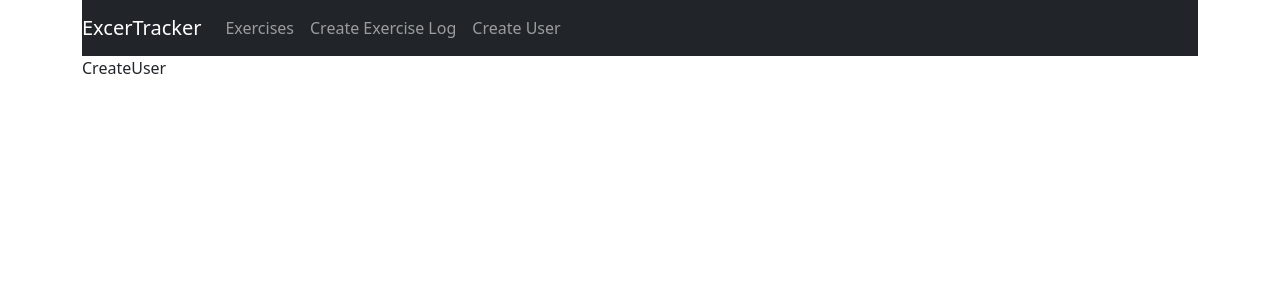
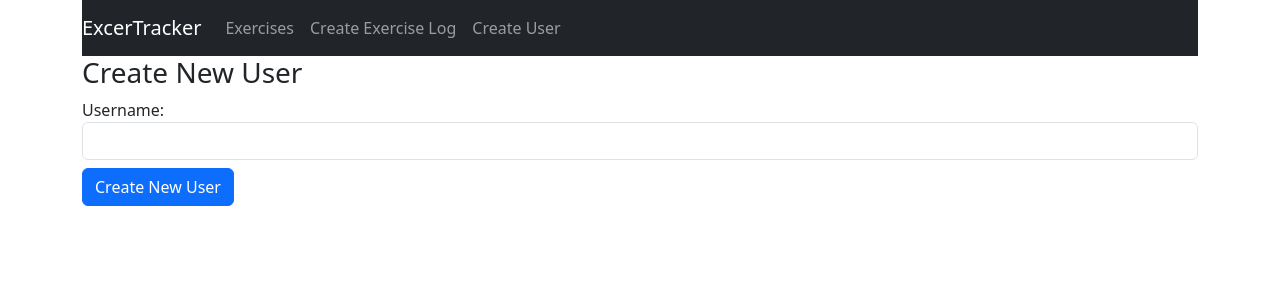
Before and after one commit to ryzac04/exercise-tracker, a React (Vite) app in the folder client/: page /user in a window 1280 px wide. Shown: the top 300 px of the page. Built offline with nearby package versions, Linux system fonts and the light colour scheme.

Commit message:
Finished CreateUser component and removed console.logs from CreateExercise component.

```diff
--- a/client/src/components/CreateExercise.jsx
+++ b/client/src/components/CreateExercise.jsx
@@ -17,7 +17,6 @@ const CreateExercise = () => {
     axios
       .get("http://localhost:5000/users")
       .then((response) => {
-        console.log("API Response:", response.data.data);
         if (response.data.data.length > 0) {
           setUsers(response.data.data.map(user => user.username));
           setUsername(response.data.data[0].username);
@@ -58,8 +57,6 @@ const CreateExercise = () => {
           >
             {
               users.map((user) => (
-                // console.log("user", user.username)
-
                   <option
                     key={user}
                     value={user}
@@ -92,7 +89,8 @@ const CreateExercise = () => {
         </div>
         <div className='form-group'>
           <label>Date:</label>
-          <DatePicker selected={date} onChange={(date) => setDate(date)} />
+          <br />
+          <DatePicker className='form-control mt-2 mb-2' selected={date} onChange={(date) => setDate(date)} />
         </div>
         <div className='form-group'>
           <button type='submit' className='btn btn-primary'>
--- a/client/src/components/CreateUser.jsx
+++ b/client/src/components/CreateUser.jsx
@@ -1,8 +1,40 @@
-import React from 'react'
+import React, { useState } from 'react';
+import axios from 'axios';
 
 const CreateUser = () => {
+  const [username, setUsername] = useState('');
+
+  const user = { username };
+
+  const handleSubmit = (e) => {
+    e.preventDefault();
+
+    axios
+      .post("http://localhost:5000/users", user)
+      .catch((error) => console.log(error));
+
+    setUsername('');
+  }
+
   return (
-    <div>CreateUser</div>
+    <div>
+      <h3>Create New User</h3>
+      <form onSubmit={handleSubmit}>
+        <div className='form-group'>
+          <label>Username:</label>
+          <input
+            required
+            type='text'
+            className='form-control'
+            value={username}
+            onChange={(e) => (setUsername(e.target.value))}
+          />
+        </div>
+        <div className='form-group'>
+          <button className='btn btn-primary mt-2' type='submit'>Create New User</button>
+        </div>
+      </form>
+    </div>
   )
 }
 
```
